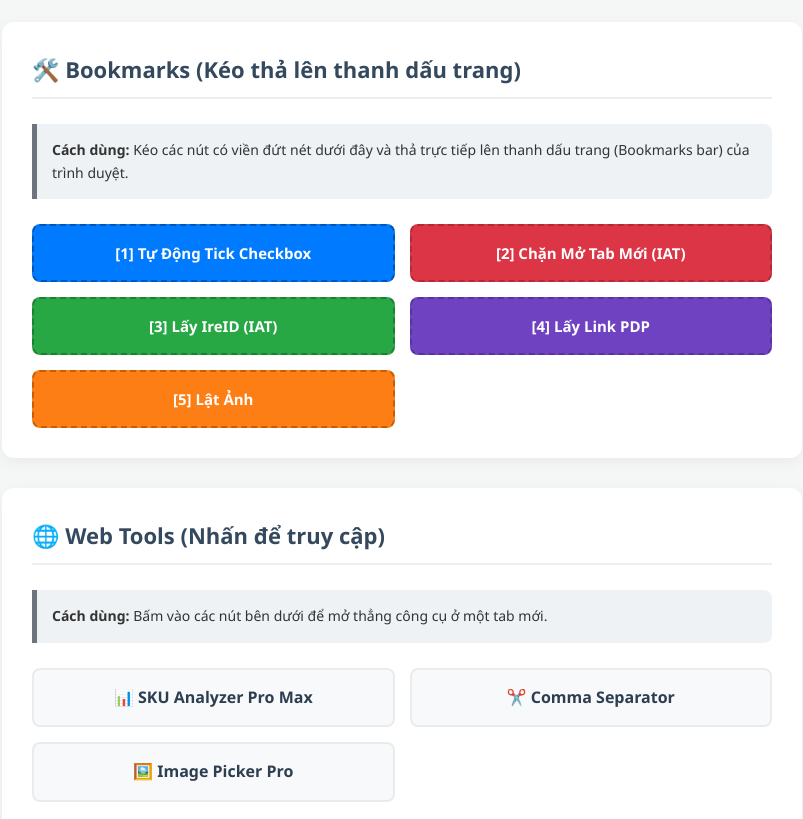
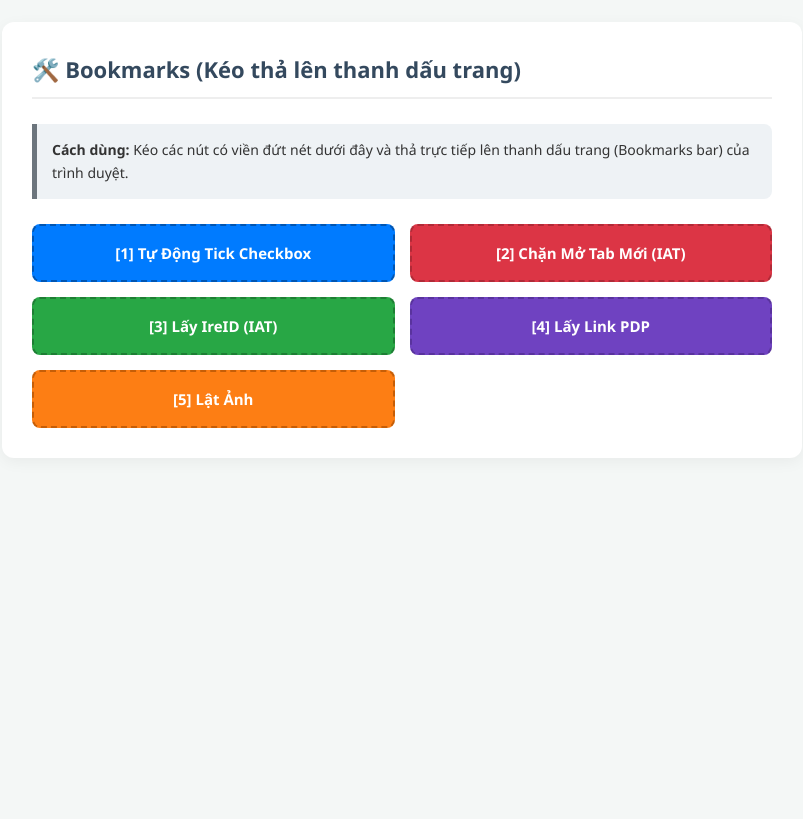
Before and after one commit to qtqt-scorpions/sku-toolkit, a plain HTML site: page index.html in a window 1280 px wide. Shown: the part 109-928 px from the top of the page, without its empty margins (238-1041 px from the left). After the commit the page ends 800 px from the top, so only its background shows below. Drawn offline with Linux system fonts and the light colour scheme.

Commit message:
Add files via upload

```diff
--- a/index.html
+++ b/index.html
@@ -180,7 +180,7 @@
     </div>
 
     <!-- PHẦN 2: WEB LINKS -->
-    <div class="section">
+    <div class="section" style="display: none">
         <h2>🌐 Web Tools (Nhấn để truy cập)</h2>
         <div class="instructions">
             <strong>Cách dùng:</strong> Bấm vào các nút bên dưới để mở thẳng công cụ ở một tab mới.
```
